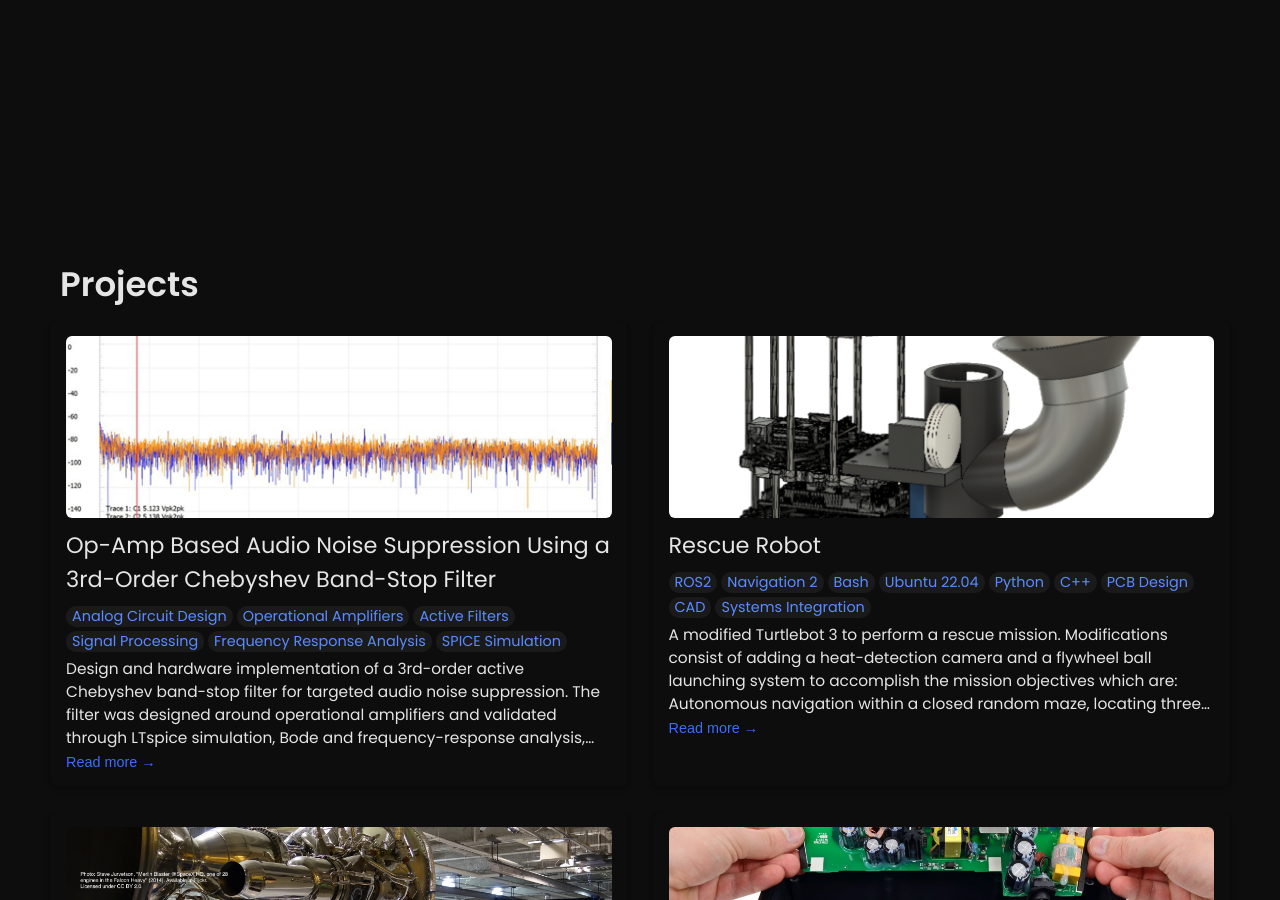
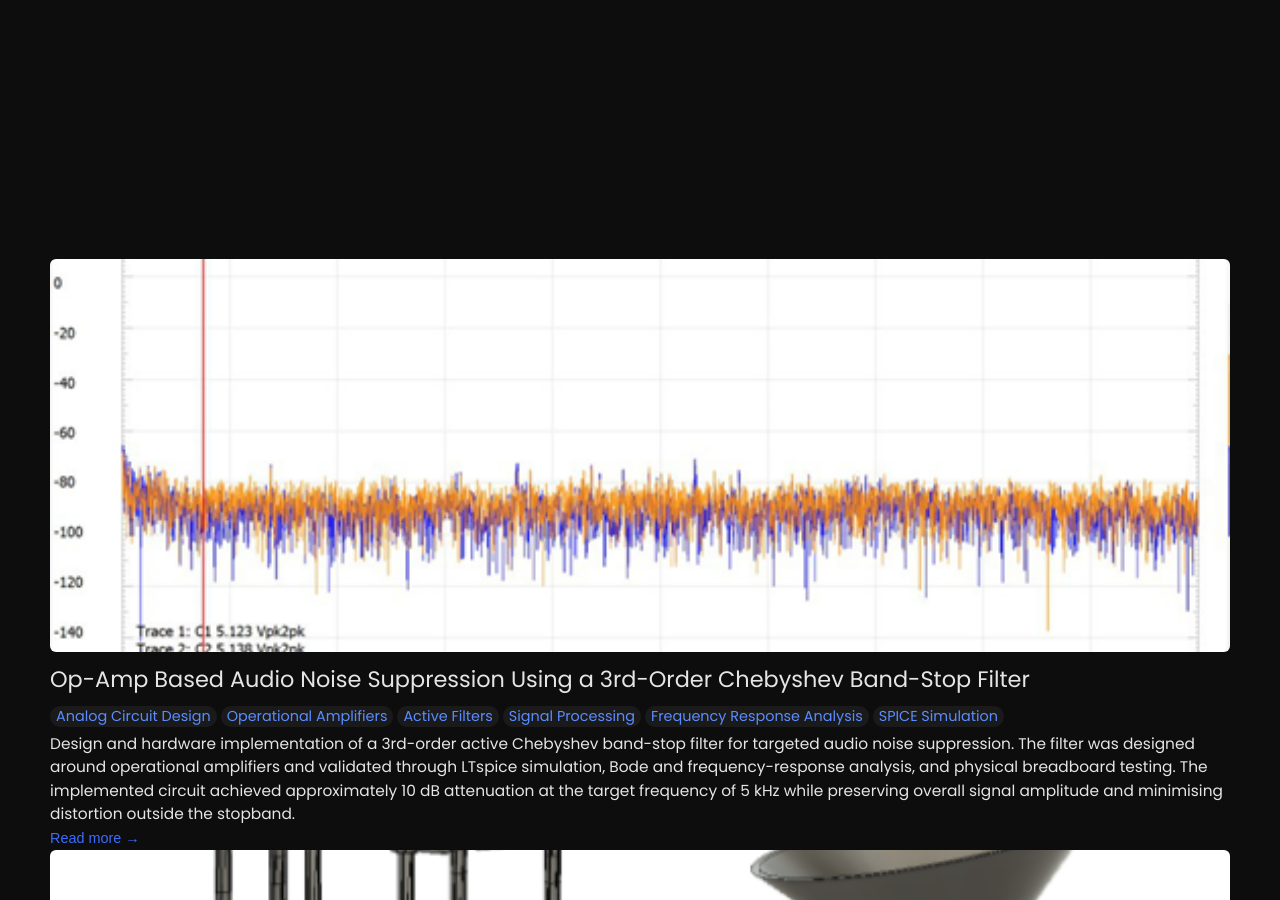
Before and after one commit to AscendedSky/AscendedSky.github.io, a Jekyll site: the page built from index.html, in a window 1280 px wide and 900 px high, scrolled down 634 px. Built offline with Jekyll 4.4.1, drawn with Linux system fonts in a browser that asks for light colours.

Commit message:
Update projects.html

```diff
--- a/_includes/projects.html
+++ b/_includes/projects.html
@@ -1,4 +1,44 @@
 <!-- SECTION 3: project -->
+{% assign featured = site.projects | where: "featured", true %}
+{% assign others = site.projects | where_exp: "p", "p.featured != true" %}
+
+{% for item in featured %}
+    <a href="{{ item.url }}" class="project-link">
+        <div class="project-card">
+            {% assign folder_path = item.path | split: "/" | slice: 0, 2 | join: "/" %}
+            {% assign image_path = "/" | append: folder_path | append: item['main-image'] %}
+            <img src="{{ image_path }}" alt="{{ item.title }} image">
+            <h3 class="project-title">{{ item.title }}</h3>
+            <div class="project-skills">
+                {% for skill in item.skills %}
+                    <span class="skill">{{ skill }}</span>
+                {% endfor %}
+            </div>
+            <p class="project-description">{{ item.description }}</p>
+            <button class="read-more">Read more →</button>
+        </div>
+    </a>
+{% endfor %}
+
+{% for item in others %}
+    <a href="{{ item.url }}" class="project-link">
+        <div class="project-card">
+            {% assign folder_path = item.path | split: "/" | slice: 0, 2 | join: "/" %}
+            {% assign image_path = "/" | append: folder_path | append: item['main-image'] %}
+            <img src="{{ image_path }}" alt="{{ item.title }} image">
+            <h3 class="project-title">{{ item.title }}</h3>
+            <div class="project-skills">
+                {% for skill in item.skills %}
+                    <span class="skill">{{ skill }}</span>
+                {% endfor %}
+            </div>
+            <p class="project-description">{{ item.description }}</p>
+            <button class="read-more">Read more →</button>
+        </div>
+    </a>
+{% endfor %}
+
+<!--
 <section id="projects" class="project-grid-section">
     <h2>Projects</h2>
 
@@ -24,3 +64,4 @@
 
 
  </section>
+-->
```
